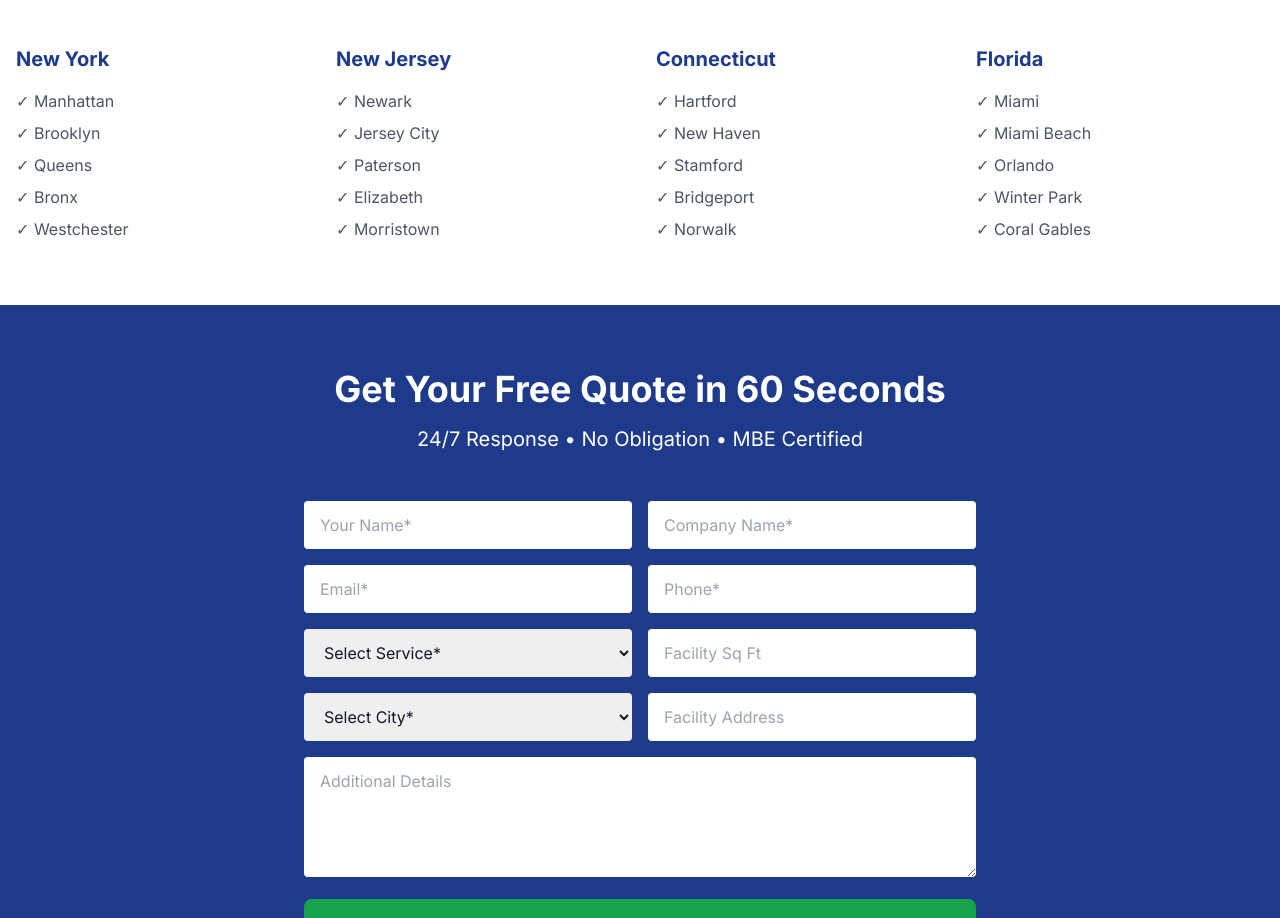
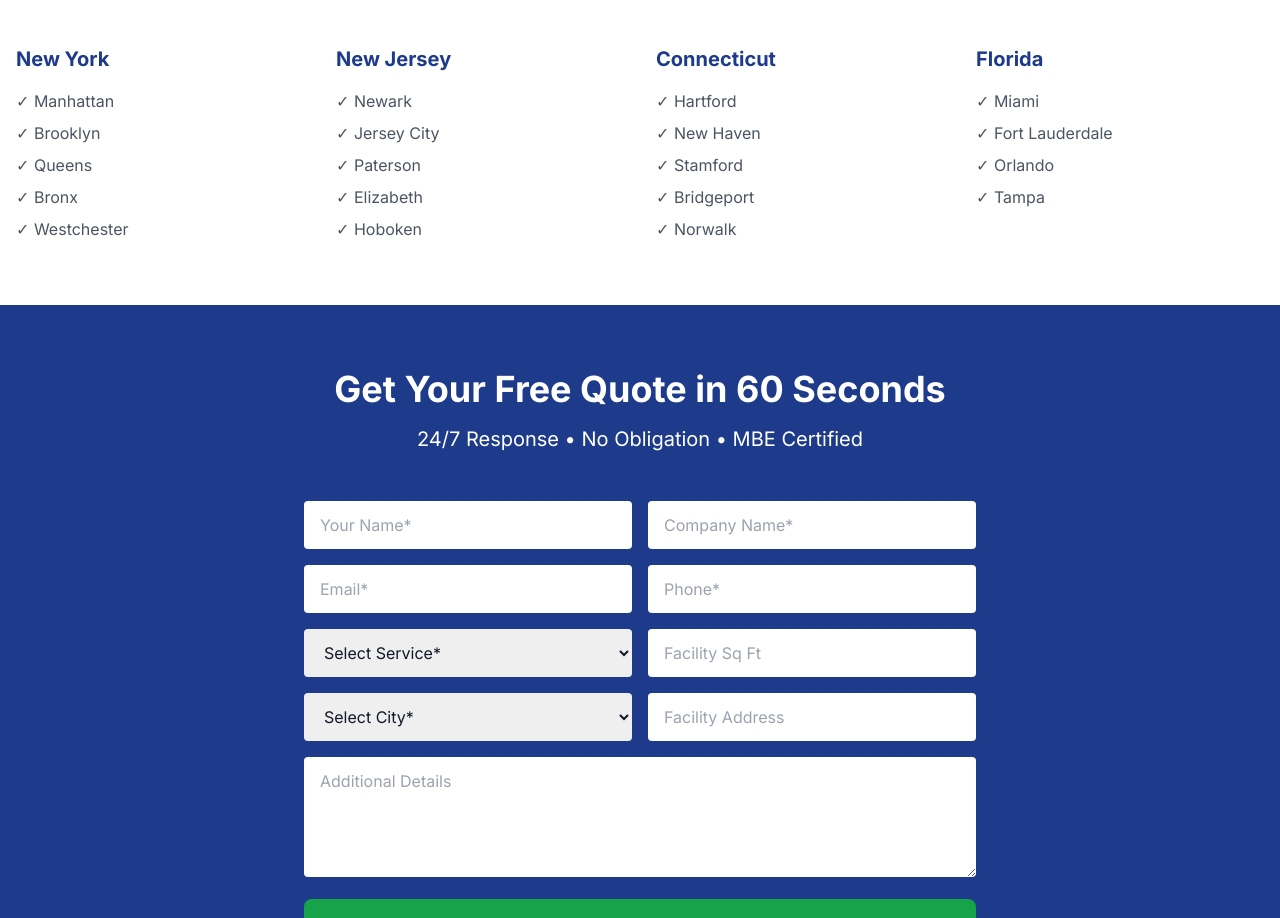
Before and after one commit to mpgarcia2003/the-total-facility, a Next.js app: page / in a window 1280 px wide. Shown: the part 1623-2541 px from the top of the page. Built offline with nearby package versions, Linux system fonts and the light colour scheme.

Commit message:
Fix service links to point to locations page

```diff
--- a/app/page.tsx
+++ b/app/page.tsx
@@ -8,7 +8,7 @@ const services = [
     title: 'Daily Janitorial Services',
     description: 'Professional cleaning staff for your facility every day',
     icon: '🏢',
-    link: '/services/janitorial'
+    link: '/locations'
   },
   {
     title: 'Emergency Response 24/7',
@@ -20,25 +20,25 @@ const services = [
     title: 'Floor Care Specialists',
     description: 'Strip, wax, buff, and carpet cleaning experts',
     icon: '✨',
-    link: '/services/floor-care'
+    link: '/locations'
   },
   {
     title: 'Medical Grade Cleaning',
     description: 'HIPAA compliant, terminal cleaning for healthcare',
     icon: '🏥',
-    link: '/services/medical'
+    link: '/locations'
   },
   {
     title: 'Post-Construction',
     description: 'Complete cleanup for renovations and new builds',
     icon: '🔨',
-    link: '/services/construction'
+    link: '/locations'
   },
   {
     title: 'Day Porter Services',
     description: 'Professional staff during business hours',
     icon: '👔',
-    link: '/services/day-porter'
+    link: '/locations'
   }
 ]
 
@@ -124,7 +124,7 @@ export default function HomePage() {
                 <li>✓ Jersey City</li>
                 <li>✓ Paterson</li>
                 <li>✓ Elizabeth</li>
-                <li>✓ Morristown</li>
+                <li>✓ Hoboken</li>
               </ul>
             </div>
             <div>
@@ -141,10 +141,9 @@ export default function HomePage() {
               <h3 className="font-bold text-xl mb-4 text-blue-900">Florida</h3>
               <ul className="space-y-2 text-gray-600">
                 <li>✓ Miami</li>
-                <li>✓ Miami Beach</li>
+                <li>✓ Fort Lauderdale</li>
                 <li>✓ Orlando</li>
-                <li>✓ Winter Park</li>
-                <li>✓ Coral Gables</li>
+                <li>✓ Tampa</li>
               </ul>
             </div>
           </div>
```
